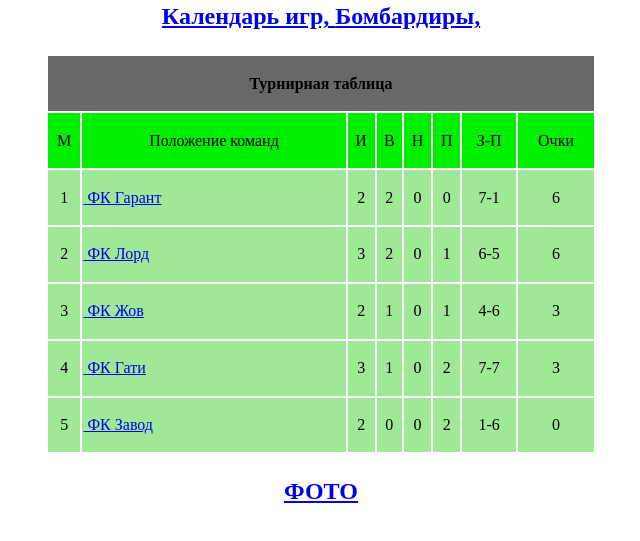
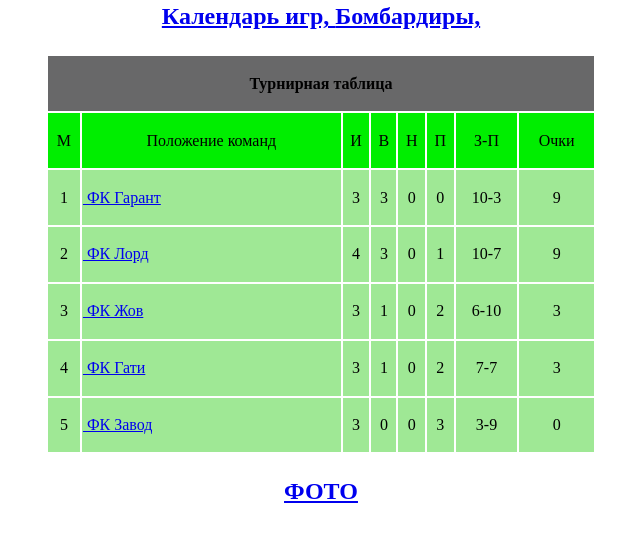
Before and after one commit to meskitafootball/meskitafootball.github.io, a plain HTML site: page index.html in a window 1280 px wide. Shown: the part 79-620 px from the top of the page, without its empty margins (319-959 px from the left). Drawn offline with Linux system fonts and the light colour scheme.

Commit message:
еноп

```diff
--- a/index.html
+++ b/index.html
@@ -14,15 +14,15 @@
         <tr ><th colspan="8" bgcolor="#686869" align="center">Турнирная таблица</th></tr>   <tr bgcolor="#green" align="center"><td>М</td><td >Положение команд
                                                                     </td><td>И</td><td>В</td><td>Н</td><td>П</td><td>З-П</td><td>Очки</td></tr>
 
-           <tr bgcolor="#9fe895" align="center"><td>1</td><td align="left"><a href="page.man.siti.html">&nbsp;ФК Гарант</a></td><td>2</td><td>2</td><td>0</td><td>0</td><td>7-1</td><td>6</td></tr>
+           <tr bgcolor="#9fe895" align="center"><td>1</td><td align="left"><a href="page.man.siti.html">&nbsp;ФК Гарант</a></td><td>3</td><td>3</td><td>0</td><td>0</td><td>10-3</td><td>9</td></tr>
 
-           <tr bgcolor="#9fe895" align="center" ><td>2</td><td align="left"><a href="page.chelsea.html">&nbsp;ФК Лорд  </a></td><td>3</td><td>2</td><td>0</td><td>1</td><td>6-5</td><td>6</td></tr>
+           <tr bgcolor="#9fe895" align="center" ><td>2</td><td align="left"><a href="page.chelsea.html">&nbsp;ФК Лорд  </a></td><td>4</td><td>3</td><td>0</td><td>1</td><td>10-7</td><td>9</td></tr>
 
-           <tr bgcolor="#9fe895" align="center"><td>3</td><td align="left"><a href="page.man.utd.html">&nbsp;ФК Жов    </a></td><td>2</td><td>1</td><td>0</td><td>1</td><td>4-6</td><td>3</td></tr>
+           <tr bgcolor="#9fe895" align="center"><td>3</td><td align="left"><a href="page.man.utd.html">&nbsp;ФК Жов    </a></td><td>3</td><td>1</td><td>0</td><td>2</td><td>6-10</td><td>3</td></tr>
 
            <tr bgcolor="#9fe895" align="center"><td>4</td><td align="left"><a href="page.liverpool.html">&nbsp;ФК Гати  </a></td><td>3</td><td>1</td><td>0</td><td>2</td><td>7-7</td><td>3</td></tr>
 
-           <tr bgcolor="#9fe895" align="center"><td>5</td><td align="left"><a href="page.arsenal.html">&nbsp;ФК Завод   </a></td><td>2</td><td>0</td><td>0</td><td>2</td><td>1-6</td><td>0</td></tr>
+           <tr bgcolor="#9fe895" align="center"><td>5</td><td align="left"><a href="page.arsenal.html">&nbsp;ФК Завод   </a></td><td>3</td><td>0</td><td>0</td><td>3</td><td>3-9</td><td>0</td></tr>
 
 
 
```
